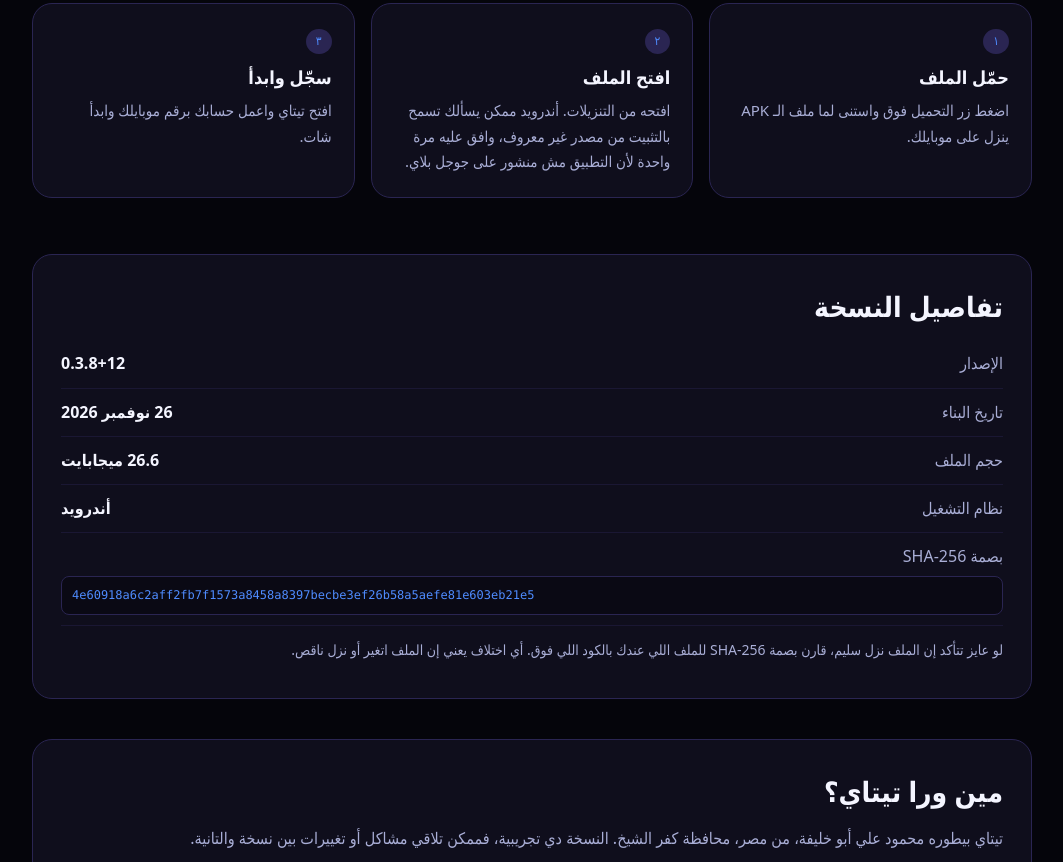
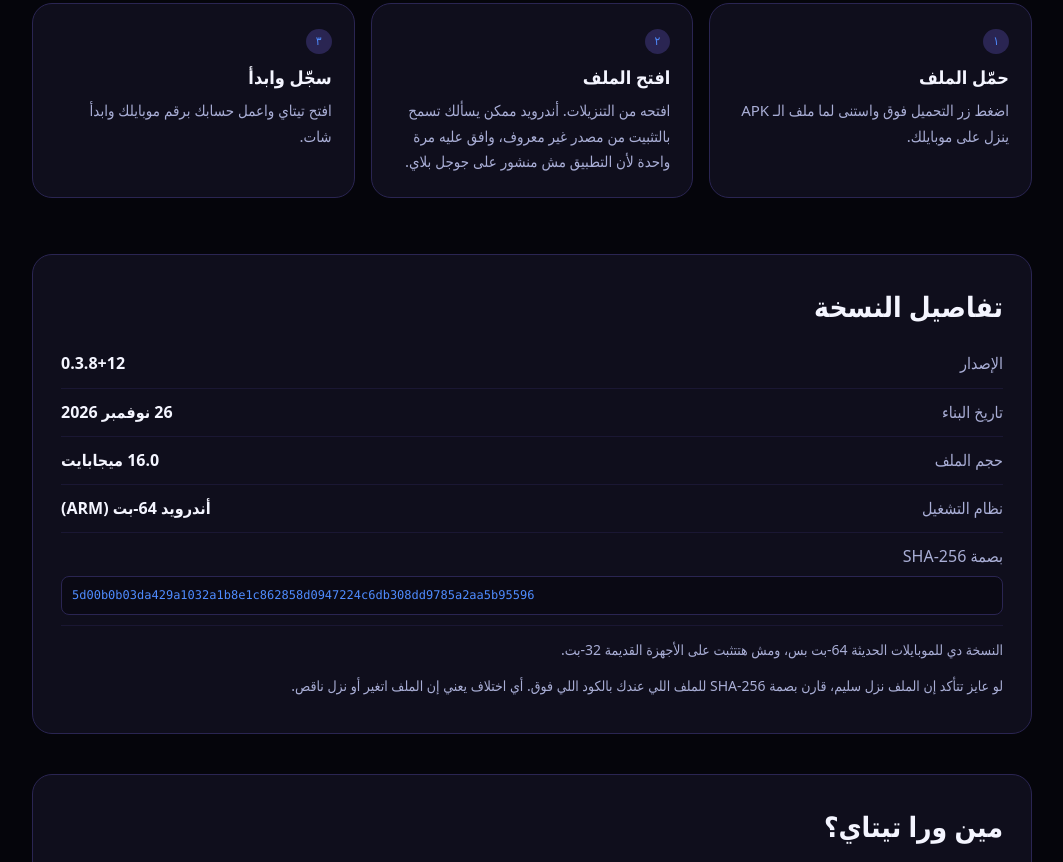
Before and after one commit to titai-app/titai-app.github.io, a plain HTML site: page index.html in a window 1280 px wide. Shown: the part 1009-1871 px from the top of the page, without its empty margins (108-1171 px from the left). Drawn offline with Linux system fonts and the light colour scheme.

Commit message:
Update index.html

```diff
--- a/index.html
+++ b/index.html
@@ -6,10 +6,10 @@
 <section class="hero hero2"><div>
 <h1>حمّل <span>تيتاي</span> لأندرويد</h1>
 <p class="lead">تيتاي تطبيق شات مصري بسيط: رسايل فورية مع صور وفيديو ورسايل صوتية، ستوري، ومكالمات. النسخة دي تجريبية لمجموعة صغيرة من المجربين.</p>
-<div class="acts"><a class="btn big" href="https://github.com/mahmoudalialimahmoud24-gif/titai-download/releases/download/v0.3.8%2B12/titai-0.3.8-12.apk">تحميل التطبيق (APK)</a></div>
+<div class="acts"><a class="btn big" href="https://github.com/mahmoudalialimahmoud24-gif/titai-download/releases/download/v0.3.8%2B12/titai-0.3.8-12-arm64.apk">تحميل التطبيق (APK)</a></div>
 <div class="chips">
 <span class="chip">الإصدار <b dir="ltr">0.3.8+12</b></span>
-<span class="chip">الحجم <b>26.6 ميجابايت</b></span>
+<span class="chip">الحجم <b>16.0 ميجابايت</b></span>
 <span class="chip">آخر تحديث <b>26 نوفمبر 2026</b></span>
 </div>
 </div>
@@ -35,9 +35,10 @@
 <div class="sup"><h2 class="mb10">تفاصيل النسخة</h2>
 <div class="kv"><span>الإصدار</span><b dir="ltr">0.3.8+12</b></div>
 <div class="kv"><span>تاريخ البناء</span><b>26 نوفمبر 2026</b></div>
-<div class="kv"><span>حجم الملف</span><b>26.6 ميجابايت</b></div>
-<div class="kv"><span>نظام التشغيل</span><b>أندرويد</b></div>
-<div class="kv kvhash"><span>بصمة SHA-256</span><code class="hash" dir="ltr">4e60918a6c2aff2fb7f1573a8458a8397becbe3ef26b58a5aefe81e603eb21e5</code></div>
+<div class="kv"><span>حجم الملف</span><b>16.0 ميجابايت</b></div>
+<div class="kv"><span>نظام التشغيل</span><b>أندرويد 64-بت (ARM)</b></div>
+<div class="kv kvhash"><span>بصمة SHA-256</span><code class="hash" dir="ltr">5d00b0b03da429a1032a1b8e1c862858d0947224c6db308dd9785a2aa5b95596</code></div>
+<p class="note">النسخة دي للموبايلات الحديثة 64-بت بس، ومش هتتثبت على الأجهزة القديمة 32-بت.</p>
 <p class="note">لو عايز تتأكد إن الملف نزل سليم، قارن بصمة SHA-256 للملف اللي عندك بالكود اللي فوق. أي اختلاف يعني إن الملف اتغير أو نزل ناقص.</p>
 </div>
 <div class="sup"><h2 class="mb10">مين ورا تيتاي؟</h2>
```
